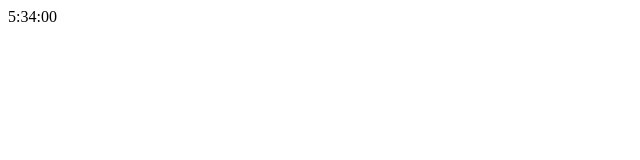
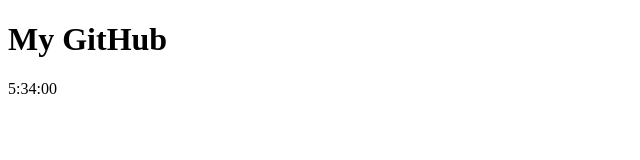
Before and after one commit to ikasafitrikurniast/ikasafitrikurniast.github.io, a plain HTML site: page index.html in a window 1280 px wide. Shown: the whole page, without its empty margins (0-640 px from the left). Drawn offline with Linux system fonts and the light colour scheme.

Commit message:
Update index.html

```diff
--- a/index.html
+++ b/index.html
@@ -1,6 +1,7 @@
 <!DOCTYPE html>
 <html>
 <head>
+<h1>My GitHub</h1>
 <script>
 function startTime() {
     var today=new Date();
```
